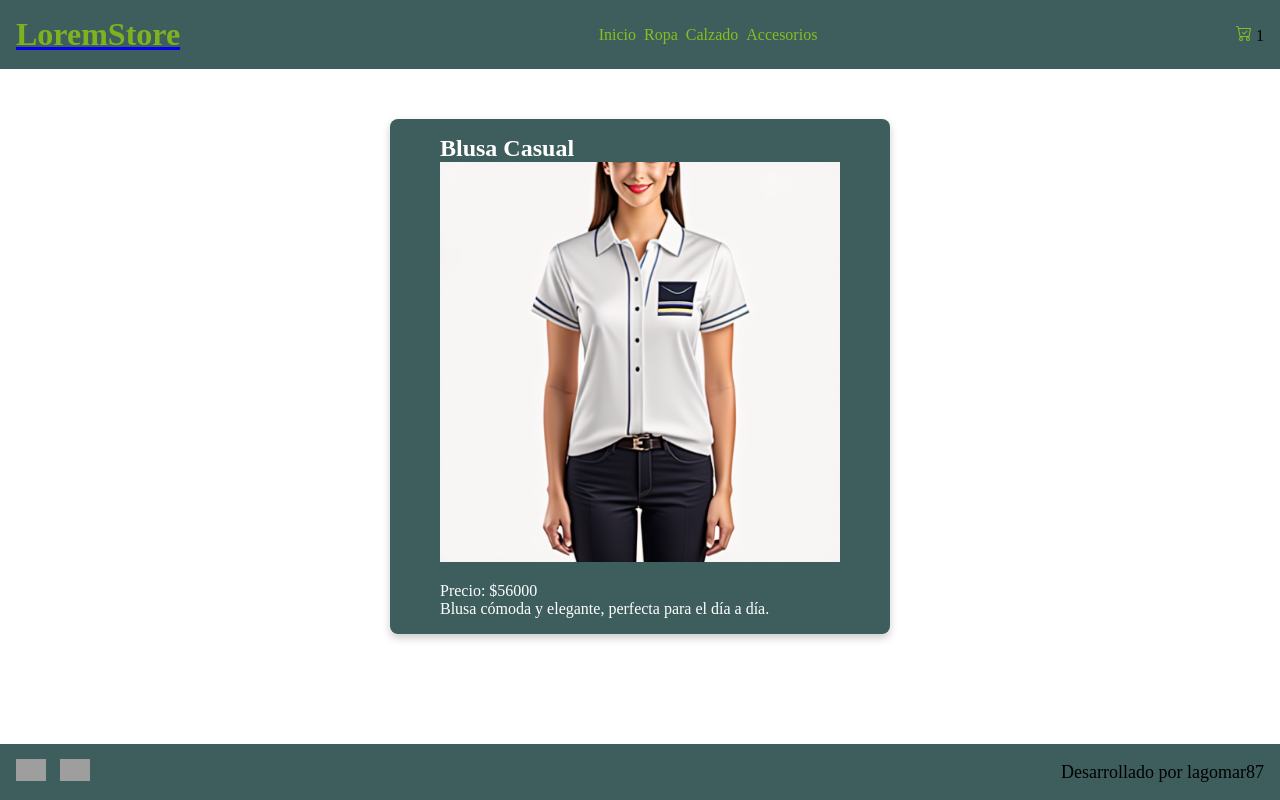
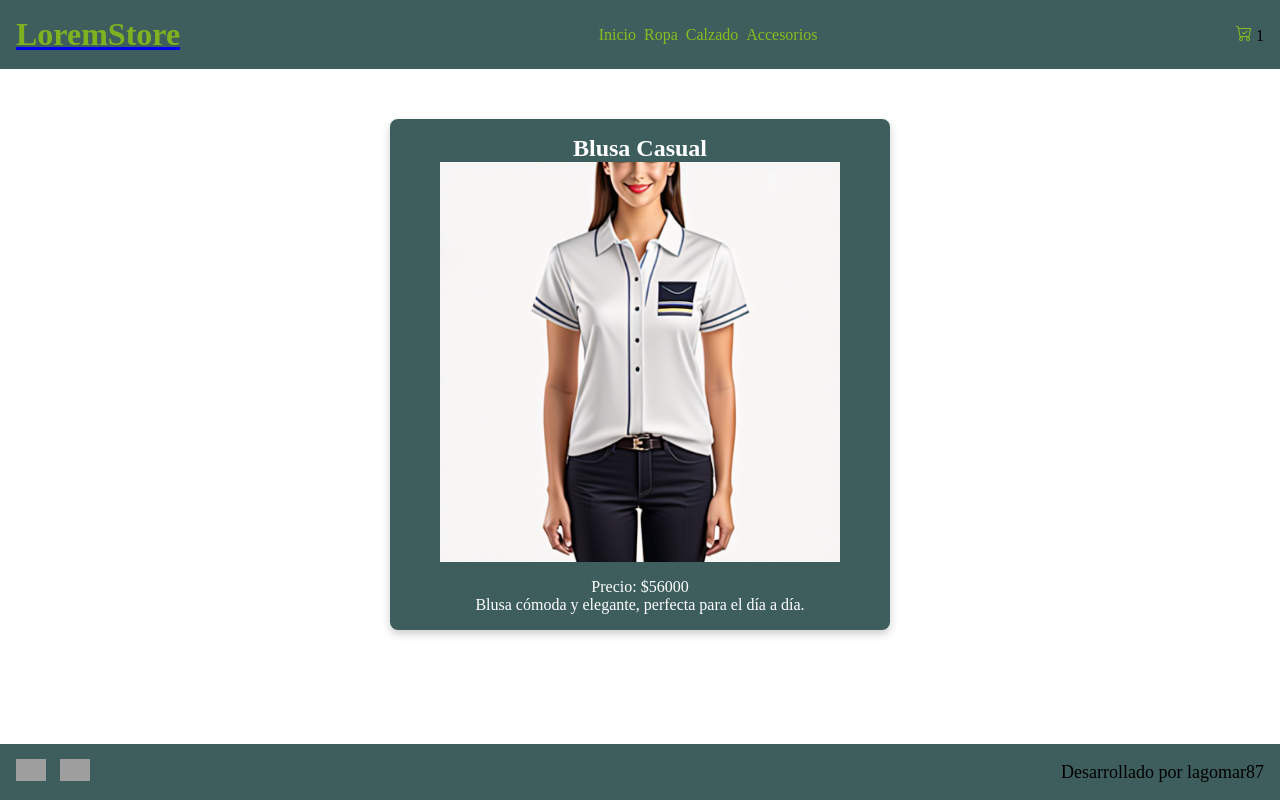
Before and after one commit to Lagomar18/2preentregaReact, a React (Vite) app: page /item/1 in a window 1280 px wide. Built offline with nearby package versions, Linux system fonts and the light colour scheme; grey boxes are pictures that could not be loaded.

Commit message:
itemdetail

```diff
--- /dev/null
+++ b/src/components/ItemDetail.jsx
@@ -0,0 +1,14 @@
+import React from 'react';
+
+const ItemDetail = ({ producto }) => {
+  return (
+    <div className="detalle-tarjeta">
+      <h2>{producto.nombre}</h2>
+      <img src={producto.imagen} alt={producto.nombre} />
+      <p>Precio: ${producto.precio}</p>
+      <p>{producto.descripcion}</p>
+    </div>
+  );
+};
+
+export default ItemDetail;
--- a/src/components/ItemDetailContainer.jsx
+++ b/src/components/ItemDetailContainer.jsx
@@ -1,6 +1,7 @@
 import React, { useEffect, useState } from 'react';
 import { useParams } from 'react-router-dom';
 import data from "../data/productos.json";
+import ItemDetail from './ItemDetail';
 
 export const ItemDetailContainer = () => {
   const { itemId } = useParams();
@@ -12,17 +13,6 @@ export const ItemDetailContainer = () => {
   }, [itemId]);
 
   return (
-      <div className="detalle-tarjeta">
-        {producto ? (
-          <div>
-            <h2>{producto.nombre}</h2>
-            <img src={producto.imagen} alt={producto.nombre} />
-            <p>Precio: ${producto.precio}</p>
-            <p> {producto.descripcion}</p>
-          </div>
-        ) : (
-          "Cargando..."
-        )}
-      </div>
+    producto ? <ItemDetail producto={producto} /> : "Cargando..."
   );
 };
```
